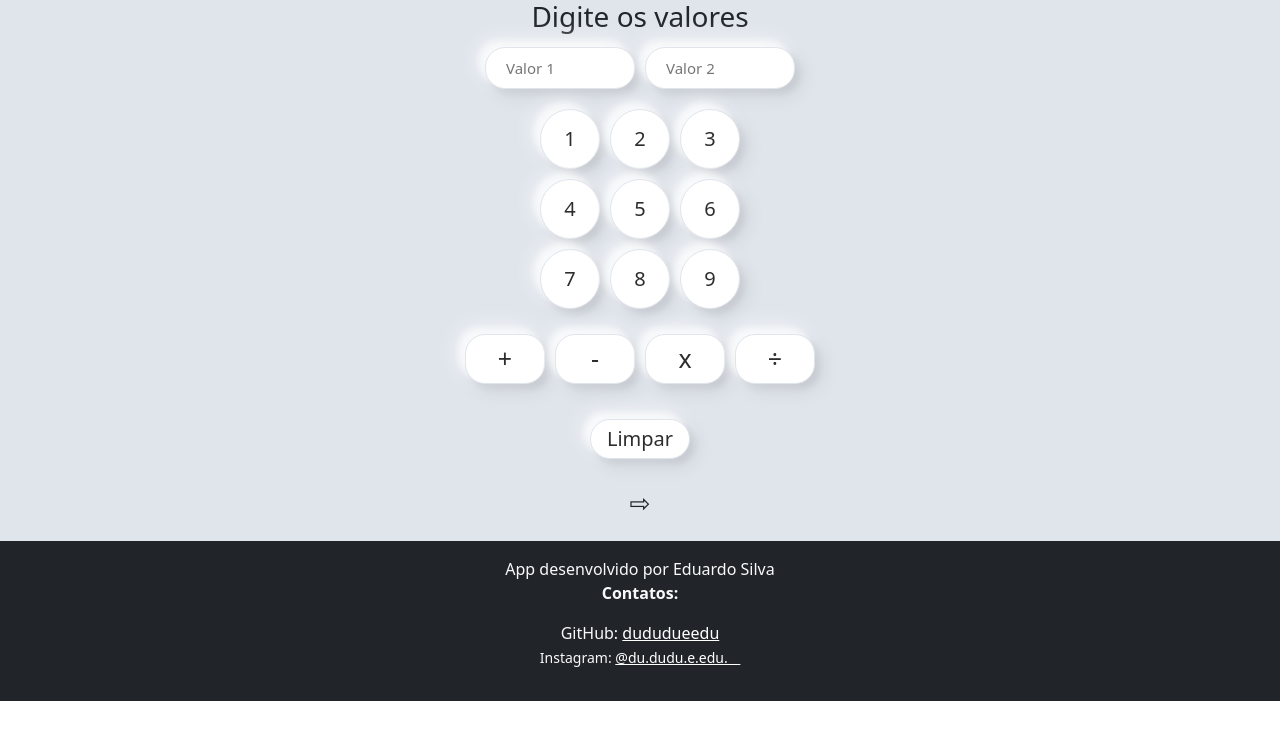
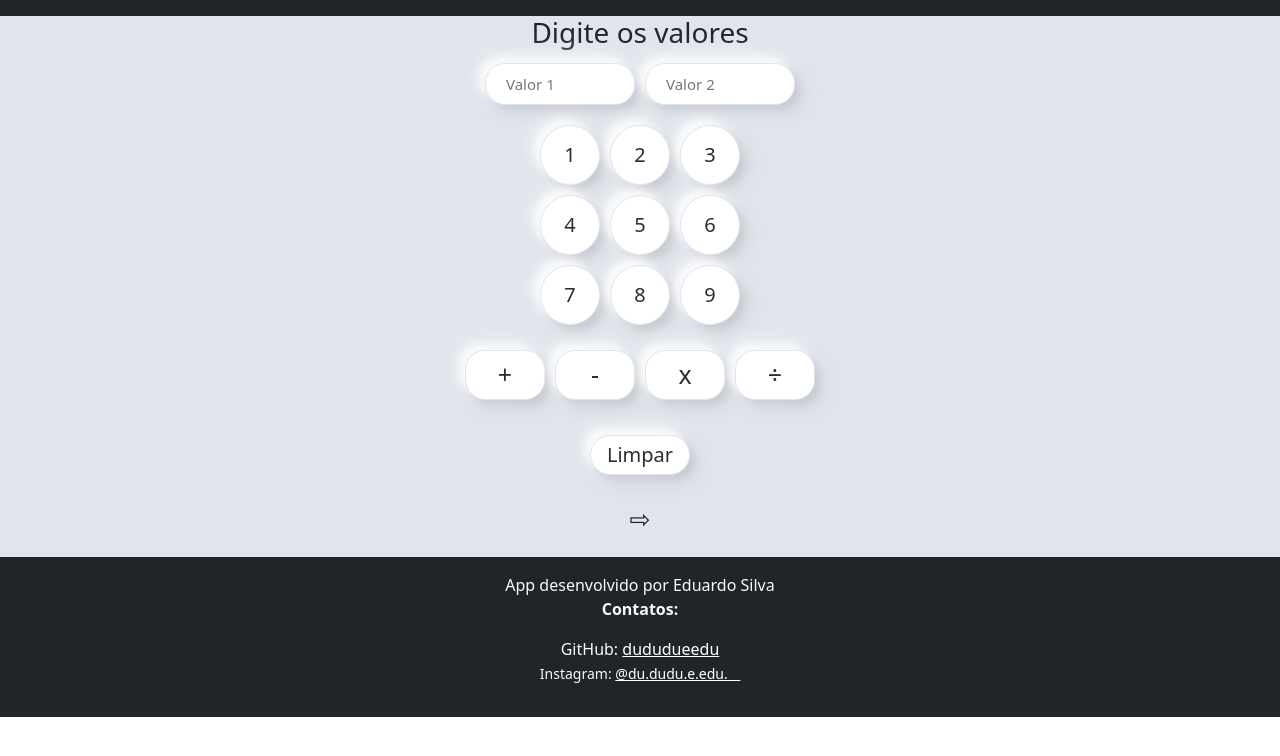
Before and after one commit to dududueedu/webCalculator, a React (Create React App) app in the folder calculator/: page / in a window 1280 px wide. Shown: the top 756 px of the page. Built offline with nearby package versions, Linux system fonts and the light colour scheme.

Commit message:
create-navbar

```diff
--- a/calculator/src/App.js
+++ b/calculator/src/App.js
@@ -1,15 +1,17 @@
 import Dashboard from './components/Dashboard';
 import './css/style.css'
-import Footer from './footer/Footer';
+import Footer from './components/footer/Footer';
+import Nav from './components/navBar/Nav';
 import 'bootstrap/dist/css/bootstrap.css';
 
 function App() {
   return (
     <>
+      <Nav />
       <div className="App">
         <Dashboard />
       </div>
-        <Footer />
+      <Footer />
     </>
   );
 }
--- /dev/null
+++ b/calculator/src/components/navBar/Nav.jsx
@@ -0,0 +1,9 @@
+function Nav() {
+    return (
+        <nav class="navbar navbar-dark bg-dark">
+
+        </nav>
+    );
+}
+
+export default Nav;
```
Also changed, not shown: calculator/src/components/footer/Footer.jsx (renamed from calculator/src/footer/Footer.jsx).
